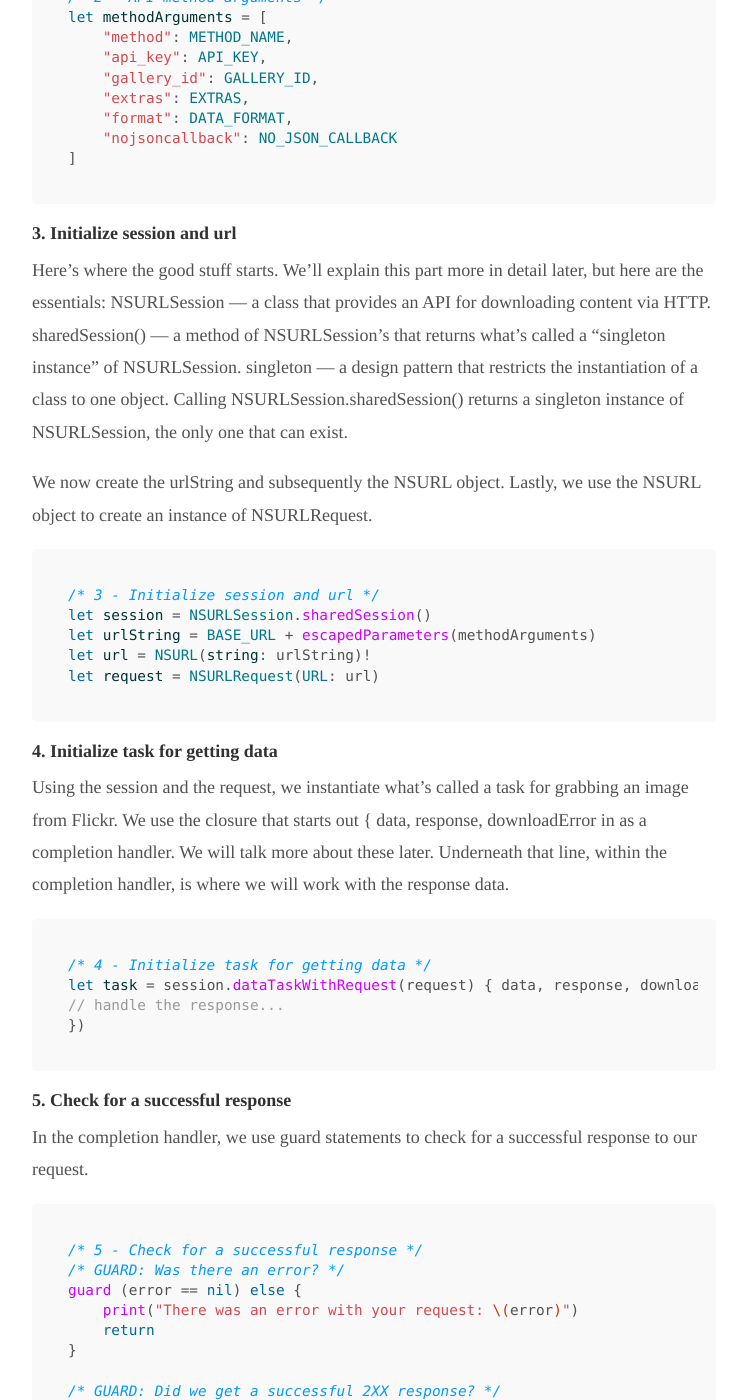
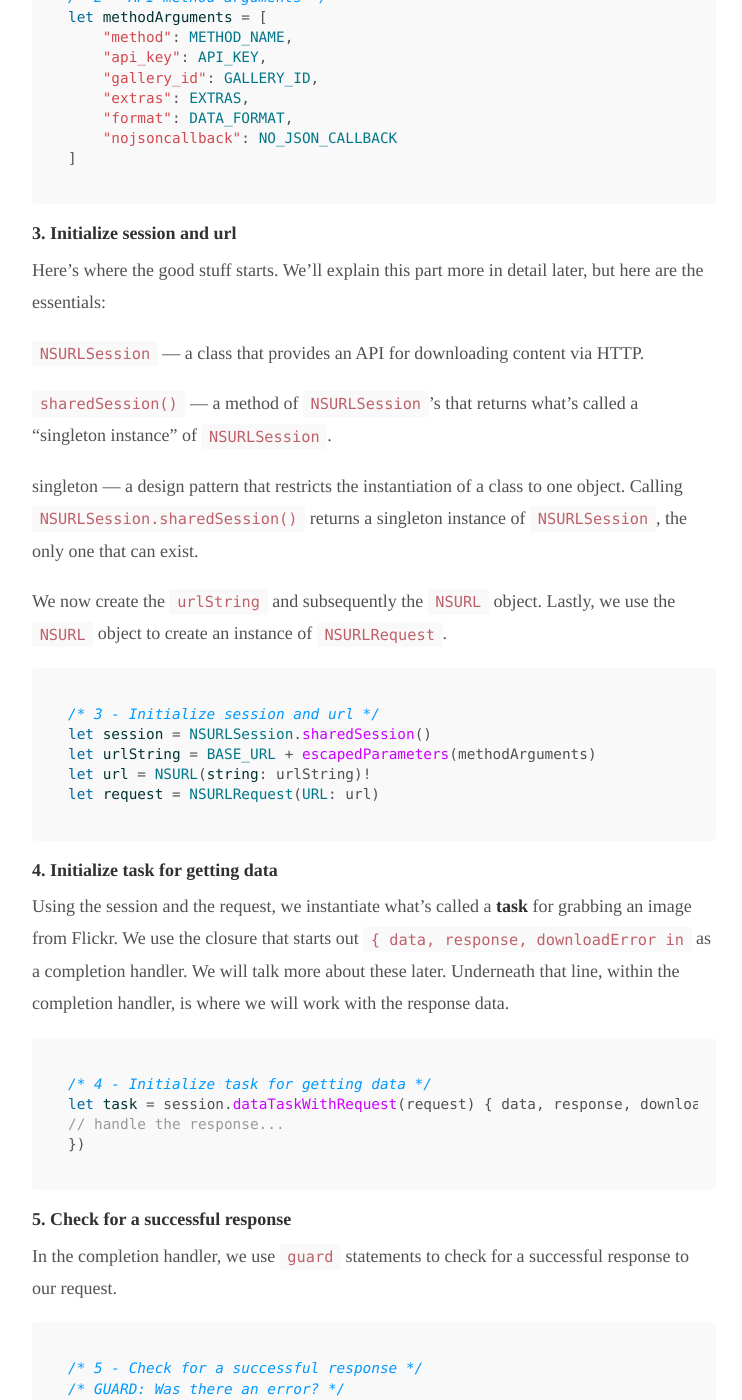
Before and after one commit to logancyang/legacy-jekyll-blog, a Jekyll site: the page built from _posts/2015-11-01-iOSNetworking.md, in a window 1280 px wide and 1400 px high, scrolled down 1219 px. Shown: the whole window, without its empty margins (266-1008 px from the left). Built offline with Jekyll 4.4.1, drawn with Linux system fonts in a browser that asks for light colours; Markdown is read by kramdown in place of the engine named in the settings; comment, search, counter and statistics services are not loaded; some of the changed text lies outside the part shown.

````diff
--- a/_posts/2015-11-01-iOSNetworking.md
+++ b/_posts/2015-11-01-iOSNetworking.md
@@ -58,13 +58,16 @@ let methodArguments = [
 #### 3. Initialize session and url
 
 Here's where the good stuff starts. We'll explain this part more in detail later, but here are the essentials:
-NSURLSession — a class that provides an API for downloading content via HTTP.
-sharedSession() — a method of NSURLSession's that returns what's called a "singleton instance" of NSURLSession.
+
+`NSURLSession` — a class that provides an API for downloading content via HTTP.
+
+`sharedSession()` — a method of `NSURLSession`'s that returns what's called a "singleton instance" of `NSURLSession`.
+
 singleton — a design pattern that restricts the instantiation of a class to one object. Calling
-NSURLSession.sharedSession() returns a singleton instance of NSURLSession, the only one that can exist.
+`NSURLSession.sharedSession()` returns a singleton instance of `NSURLSession`, the only one that can exist.
 
-We now create the urlString and subsequently the NSURL object.
-Lastly, we use the NSURL object to create an instance of NSURLRequest.
+We now create the `urlString` and subsequently the `NSURL` object.
+Lastly, we use the `NSURL` object to create an instance of `NSURLRequest`.
 
 ```swift
 /* 3 - Initialize session and url */
@@ -76,8 +79,8 @@ let request = NSURLRequest(URL: url)
 
 #### 4. Initialize task for getting data
 
-Using the session and the request, we instantiate what's called a task for grabbing an image from
-Flickr. We use the closure that starts out { data, response, downloadError in as a completion handler.
+Using the session and the request, we instantiate what's called a **task** for grabbing an image from
+Flickr. We use the closure that starts out `{ data, response, downloadError in` as a completion handler.
 We will talk more about these later. Underneath that line, within the completion handler,
 is where we will work with the response data.
 
@@ -90,7 +93,7 @@ let task = session.dataTaskWithRequest(request) { data, response, downloadError
 
 #### 5. Check for a successful response
 
-In the completion handler, we use guard statements to check for a successful response to our request.
+In the completion handler, we use `guard` statements to check for a successful response to our request.
 
 ```swift
 /* 5 - Check for a successful response */
@@ -187,7 +191,7 @@ if let imageData = NSData(contentsOfURL: imageURL!) {
 
 #### 9. Resume (execute) the task
 
-task.resume() is the line that actually starts the execution of our request. Up to this point,
+`task.resume()` is the line that actually starts the execution of our request. Up to this point,
 all the previous steps just define what we should do when the request executes and completes.
 
 ```swift
````
Also changed, not shown: other parts of _posts/2015-11-01-iOSNetworking.md (+4 -3 lines), 2 other files.
